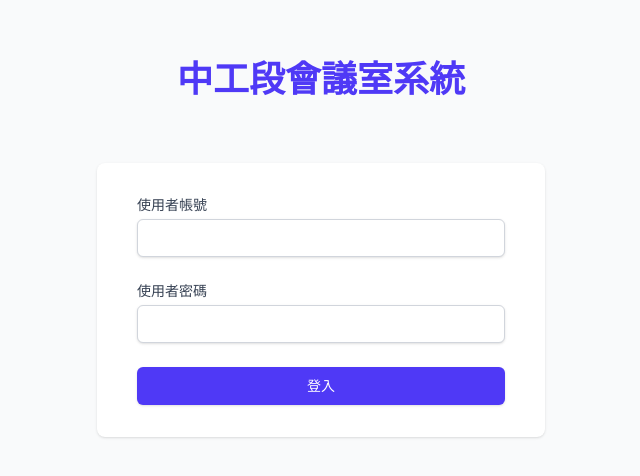
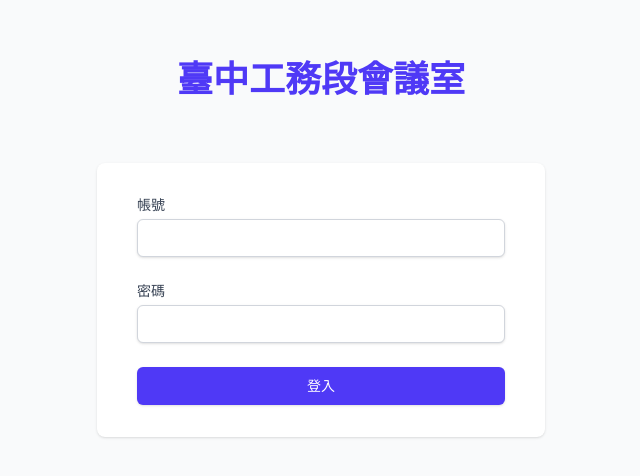
Before and after one commit to wcyu0527-cmyk/meeting-room-app, a Next.js app: page /login in a window 1280 px wide. Shown: the part 152-628 px from the top of the page, without its empty margins (319-959 px from the left). Built offline with nearby package versions, Linux system fonts and the light colour scheme.

Commit message:
Update UI text labels and translations

```diff
--- a/src/app/login/LoginForm.tsx
+++ b/src/app/login/LoginForm.tsx
@@ -26,7 +26,7 @@ export default function LoginForm({
                     htmlFor="username"
                     className="block text-sm font-medium text-gray-700"
                 >
-                    使用者帳號
+                    帳號
                 </label>
                 <div className="mt-1">
                     <input
@@ -46,7 +46,7 @@ export default function LoginForm({
                     htmlFor="password"
                     className="block text-sm font-medium text-gray-700"
                 >
-                    使用者密碼
+                    密碼
                 </label>
                 <div className="mt-1">
                     <input
--- a/src/app/login/page.tsx
+++ b/src/app/login/page.tsx
@@ -9,7 +9,7 @@ export default function LoginPage({
         <div className="flex min-h-screen flex-col items-center justify-center bg-gray-50 py-12 sm:px-6 lg:px-8">
             <div className="sm:mx-auto sm:w-full sm:max-w-md">
                 <h1 className="text-center text-4xl font-bold text-indigo-600 mb-8">
-                    中工段會議室系統
+                    臺中工務段會議室
                 </h1>
             </div>
 
--- a/src/app/page.tsx
+++ b/src/app/page.tsx
@@ -114,7 +114,7 @@ export default async function Home({ searchParams }: { searchParams: { error?: s
           {/* All Current Bookings Section (Renamed & Moved) */}
           <div className="mb-8">
             <h2 className="text-2xl font-bold tracking-tight text-foreground mb-4">
-              未來將進行的會議
+              尚未開始
             </h2>
             <div className="rounded-xl border bg-card text-card-foreground shadow">
               <AllBookings bookings={allBookingsWithProfile} />
@@ -124,14 +124,14 @@ export default async function Home({ searchParams }: { searchParams: { error?: s
           {/* Room Introduction Section */}
           <div className="mb-8">
             <h2 className="text-2xl font-bold tracking-tight text-foreground mb-4">
-              會議室簡介
+              會議室總覽
             </h2>
             <div className="rounded-xl border bg-card text-card-foreground shadow overflow-hidden">
               <table className="min-w-full divide-y divide-border">
                 <thead className="bg-muted/50">
                   <tr>
                     <th scope="col" className="py-3.5 pl-4 pr-3 text-left text-sm font-semibold text-foreground sm:pl-6">
-                      會議室名稱
+                      名稱
                     </th>
                     <th scope="col" className="px-3 py-3.5 text-left text-sm font-semibold text-foreground">
                       容納人數
--- a/src/components/Navbar.tsx
+++ b/src/components/Navbar.tsx
@@ -121,7 +121,7 @@ export default function Navbar() {
                                         : 'text-destructive/80 hover:text-destructive border-b-2 border-transparent'
                                         }`}
                                 >
-                                    管理後台
+                                    後台管理
                                 </Link>
                             )}
                         </div>
@@ -241,7 +241,7 @@ export default function Navbar() {
                                 : 'text-destructive/80 hover:bg-destructive/10 hover:text-destructive'
                                 }`}
                         >
-                            管理後台
+                            後台管理
                         </Link>
                     )}
                 </div>
```
